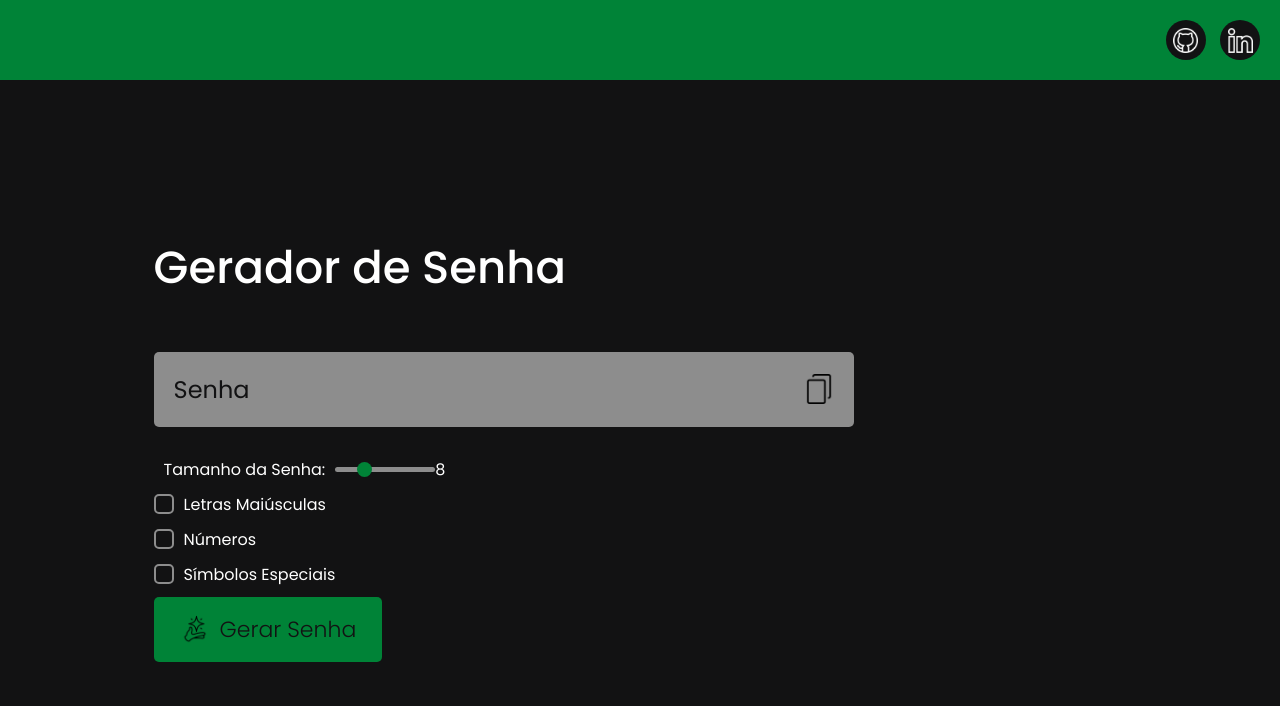
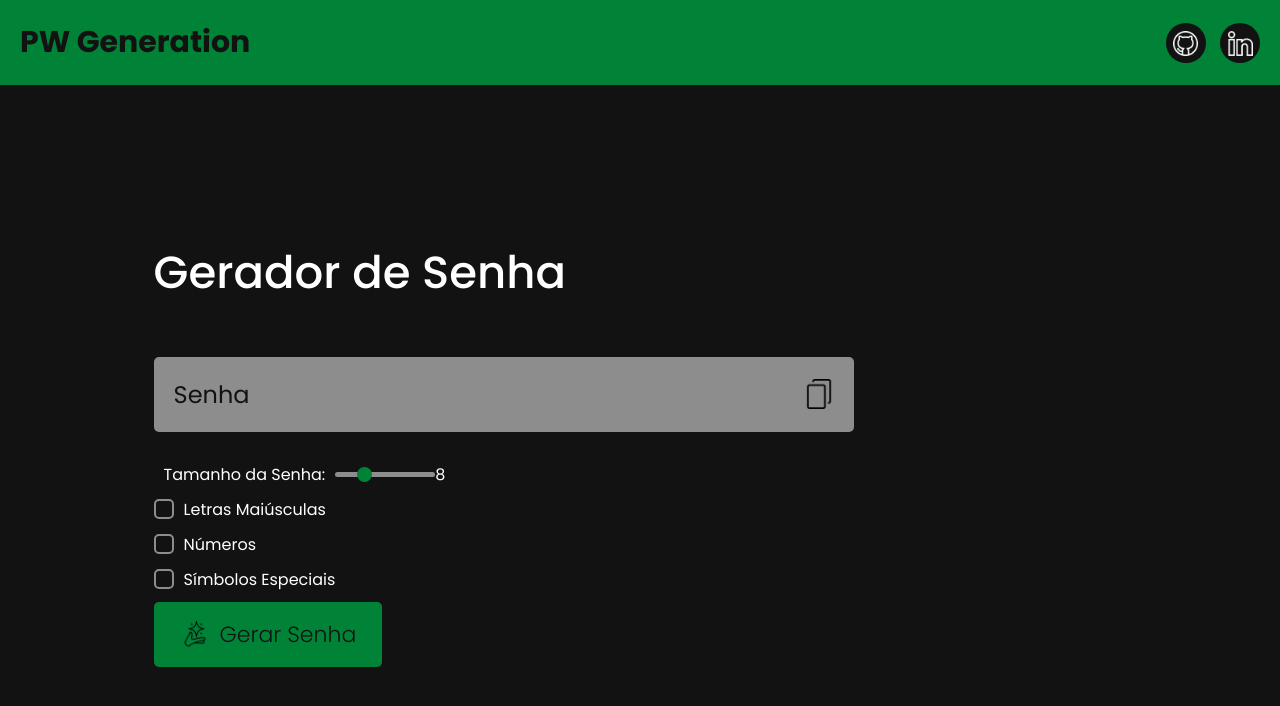
Before and after one commit to JeanFurquim97/gerador_de_senha, a plain HTML site: page index.html in a window 1280 px wide. Drawn offline with Linux system fonts and the light colour scheme.

Commit message:
add logo

```diff
--- a/index.html
+++ b/index.html
@@ -8,8 +8,11 @@
 </head>
 <body>
     <header>
-        <a href="https://github.com/JeanFurquim97" target="_blank" class="social-link"><img src="src/images/github.png" alt="GitHub"></a>
-        <a href="https://www.linkedin.com/in/jeanoliveira-dev/" target="_blank" class="social-link"><img src="src/images/linkedin.png" alt="LinkedIn"></a>
+        <div class="logo">PW Generation</div>
+        <div class="social-links">
+            <a href="https://github.com/JeanFurquim97" target="_blank" class="social-link"><img src="src/images/github.png" alt="GitHub"></a>
+            <a href="https://www.linkedin.com/in/jeanoliveira-dev/" target="_blank" class="social-link"><img src="src/images/linkedin.png" alt="LinkedIn"></a>
+        </div>
     </header>
     <div class="container">
         <h1>Gerador de Senha</h1>
--- a/src/style/style.css
+++ b/src/style/style.css
@@ -14,7 +14,15 @@ body{
 header {
     background-color: #008337;
     padding: 20px;
-    text-align: right;
+    display: flex;
+    justify-content: space-between;
+    align-items: center;
+}
+
+.logo {
+    color: #121213;
+    font-size: 30px;
+    font-weight: bold;
 }
 
 .social-link {
```
